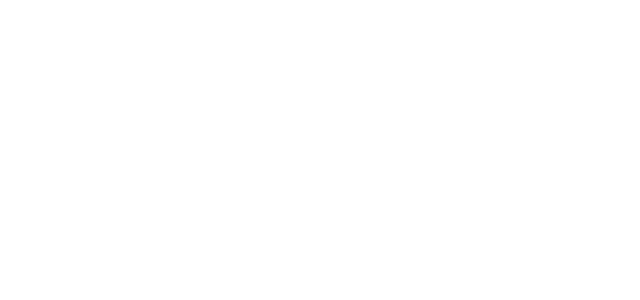
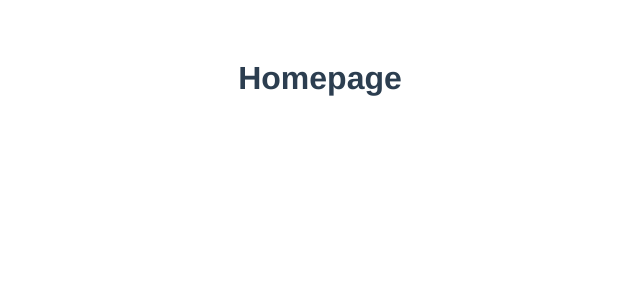
Before and after one commit to emkyu404/tp3-vue, a Vue app: page / in a window 1280 px wide. Shown: the top 300 px of the page, without its empty margins (320-960 px from the left). Built offline with nearby package versions, Linux system fonts and the light colour scheme.

Commit message:
Ex4 : create HomePage component and add it to App.vue

```diff
--- a/src/App.vue
+++ b/src/App.vue
@@ -1,12 +1,14 @@
 <template>
-  <div></div>
+  <HomePage></HomePage>
 </template>
 
 <script>
+import HomePage from './components/HomePage.vue'
 
 export default {
   name: 'App',
   components: {
+    HomePage,
   }
 }
 </script>
--- /dev/null
+++ b/src/components/HomePage.vue
@@ -0,0 +1,11 @@
+<template>
+    <h1> Homepage </h1>
+</template>
+
+<script>
+    export default {
+        name: 'HomePage',
+        components: {
+        }
+    }
+</script>
```
